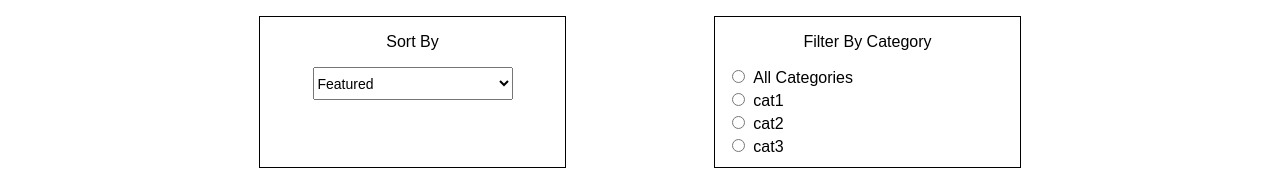
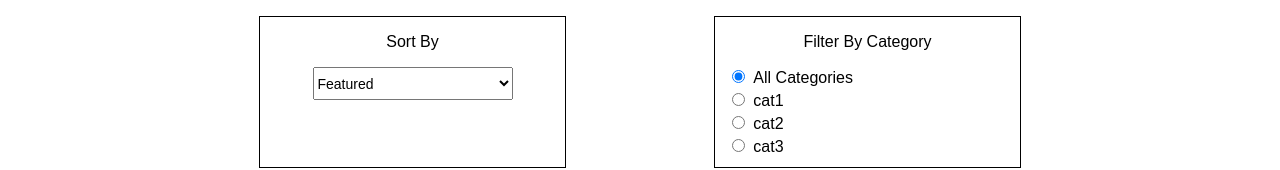
Before and after one commit to eozelius/zola, a React (Create React App) app: page / in a window 1280 px wide. Shown: the part 238-408 px from the top of the page. Built offline with nearby package versions, Linux system fonts and the light colour scheme.

Commit message:
default filter checkbox is checked onLoad

```diff
--- a/src/App.js
+++ b/src/App.js
@@ -19,6 +19,7 @@ class SortPeople extends Component {
 
 class FilterCategory extends Component {
   render(){
+    const defaultChecked = this.props.selectedCategory === 'default' ? true : false
     const renderedCategories = this.props.categories.map((cat, index) => {
       return (
         <div className='input-control' key={index}>
@@ -33,7 +34,7 @@ class FilterCategory extends Component {
         <p>Filter By Category</p>
 
         <div className='input-control'>
-          <input type='radio' value='default' onChange={this.props.handleFilter} name='category' id='defaultFilter' />
+          <input type='radio' value='default' onChange={this.props.handleFilter} name='category' id='defaultFilter' checked={defaultChecked} />
           <label>All Categories</label>
         </div>
 
@@ -189,7 +190,7 @@ class PeopleList extends Component {
     return (
       <div id='people-container'>
         <SortPeople handleSort={this.updateSort} />
-        <FilterCategory categories={this.categories} handleFilter={this.updateCategory} />
+        <FilterCategory categories={this.categories} handleFilter={this.updateCategory} selectedCategory={this.state.selectedCategory} />
 
         <div className='people-list-container'>
           {renderedPeople}
```
